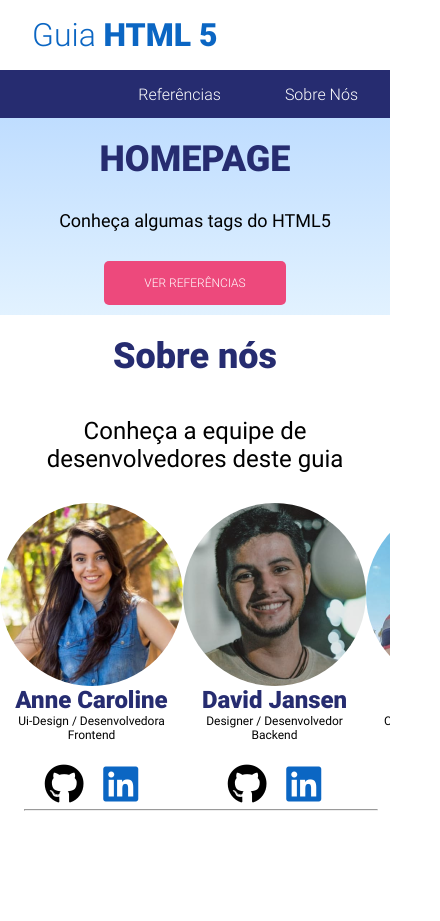
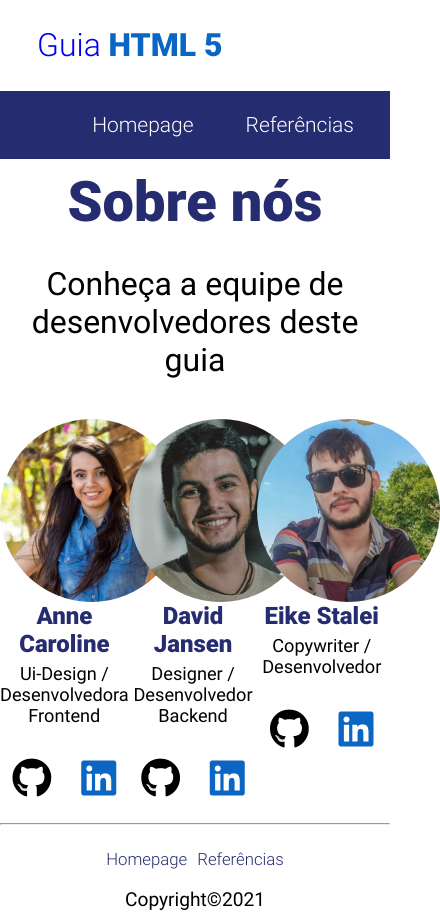
Before and after one commit to DWalterJansen/desenvolvimento-web-2021-html5ref, a plain HTML site: page sobrenos.html in a window 390 px wide. Shown: the whole page, 440 px wide, since content can reach past the window. Before the commit the page ends 844 px from the top, so only its background shows below. Drawn offline with Linux system fonts and the light colour scheme.

Commit message:
:art: Correção css

```diff
--- a/css/style.css
+++ b/css/style.css
@@ -1,4 +1,22 @@
-/* ANCHOR Definindo as constantes */
+/********************************************************************************
+*                           ORGANIZAÇÃO DO ARQUIVO CSS                          *
+*********************************************************************************
+* 1 - Declaração das variáveis utilizadas
+* 2 - Importação das fontes que serão utilizadas
+* 3 - Formatação padrão dos componentes (Ex.: h1, button, body, etc)
+* 4 - Header
+* 5 - Tools
+* 6 - Meet-Team
+* 7 - Team
+* 8 - References
+* 9 - Tag
+* 10 - Footer
+* 11 - Responsividade
+*/
+
+/*
+    ANCHOR 1 - Declaração das variáveis utilizadas
+*/
 :root {
     --color1: #262C70;
     --color2: #ED497C;
@@ -8,9 +26,12 @@
     --color6: #33A9DC;
     --color7: #E2F2FF;
     --color8: #0B66C3;
+    --color9: #FFFFFF;
+    --color10: #000000;
 }
-
-/* ANCHOR Importando as Fontes que serão utilizadas */
+/*
+    ANCHOR 2 - Importação das fontes que serão utilizadas
+*/
 @font-face {
     font-family: 'Roboto-Light';
     src: url(../fonts/Roboto-Light.ttf);
@@ -31,88 +52,91 @@
     font-family: 'Roboto-Black';
     src: url(../fonts/Roboto-Black.ttf);
 }
-
-/* ANCHOR Default Elements */
+/*
+    ANCHOR 3 - Formatação padrão dos componentes (Ex.: h1, button, body, etc)
+*/
 * {
     margin: 0;
     padding: 0;
 }
-html, body {
-    height: 100%;
-    overflow-x: hidden;
-}
 body {
     font-family: 'Roboto-Regular', Arial, Helvetica, sans-serif;
-    font-size: 12px;
-    margin: 0;
+    font-size: 14px;
 }
-.container {
-    width: 100%;
-    margin: 0 auto;
-}
-header {
-    width: 100%;
-}
-footer {
-    padding: 2em 0em;
-    margin: 0 1em 0 2em;
-}
-
 /* Button */
 button {
-    font-family: 'Roboto-Light', Arial, Helvetica, sans-serif;
-    padding: 15px 40px;
+    font-size: 1.2em;
+    padding: 10px 40px;
     border: none;
     border-radius: 5px;
-    font-size: 1.5em;
     text-transform: uppercase;
 }
-
-button a {
-    text-decoration: none;
-    color: white;
-}
-
-/* Grid */
-.row {
-    display: flex;
-    width: 100%;
-}
-
-/* ANCHOR Typography */
+/* Typography */
 h1 {
     color: var(--color1);
     font-family: 'Roboto-Black', Arial, Helvetica, sans-serif;
-    font-size: 5em;
+    font-size: 4em;
 }
 h2 {
     color: var(--color1);
     font-family: 'Roboto-Black', Arial, Helvetica, sans-serif;
-    font-size: 3rem;
+    font-size: 3em;
 }
 h3 {
     color: var(--color1);
     font-family: 'Roboto-Black', Arial, Helvetica, sans-serif;
     font-size: 1.5rem;
 }
-
-/* ANCHOR Header */
+/* Links */
+a {
+    display: inline-block;
+    cursor: pointer;
+    text-decoration: none;
+    font-size: 1em;
+    padding: 20px 5px;
+}
+a:hover,
+a:active,
+a:visited {
+    display: inline-block;
+    cursor: pointer;
+    padding: 20px 5px;
+}
+/* Classes padrões utilizadas */
+.container {
+    width: 100%;
+    margin: 0 auto;
+}
+.row {
+    /* display: flex; */
+    width: 100%;
+}
+/*
+    ANCHOR 4 - Header
+*/
+/* Logo */
 .header-title {
     color: var(--color8);
-    padding: .5em 1em;
+    padding: .2em 1em;
     font-size: 2rem;
     font-family: 'Roboto-Light', Arial, Helvetica, sans-serif;
+}
+.header-title a:hover,
+.header-title a:visited,
+.header-title a:active {
+    color: var(--color8);
 }
 .header-title span {
     color: var(--color8);
     font-size: 2rem;
     font-family: 'Roboto-Black', Arial, Helvetica, sans-serif;
 }
-/* Header: Barra de Navegação */
+/* Barra de Navegação */
 .header-tabs {
     height: 3rem;
     color: var(--color5);
     background-color: var(--color1);
+    padding: 10px;
     display: flex;
     justify-content: flex-end;
     align-items: center;
@@ -129,30 +153,25 @@ h3 {
 .a-routes {
     color: white;
     border: none;
-    margin: 0em 2em;
-    padding: 15px 0;
-    display: inline-block;
-    cursor: pointer;
-    text-decoration: none;
-    font-size: 1rem;
+    margin: 0em 1em;
+    font-size: 1.5em;
 }
 .a-routes:hover {
     color: white;
-    padding: 14px 10px;
-    display: inline-block;
-    cursor: pointer;
     background-color: rgba(11, 102, 195, 0.5);
     border-bottom: 3px solid var(--color6);
 }
-/* Header: Banner */
+/* Banner */
 .banner {
     position: relative;
     width: 100%;
     background-image: linear-gradient( #BFDDFF, #E2F2FF);
 }
-.banner .cols {
-    width: 50%;
+.banner .row {
+    display: grid;
+    grid-template-columns: 50% 50%;
 }
+/* Texto */
 .banner-home-page {
     position: relative;
     align-self: center;
@@ -169,68 +188,53 @@ h3 {
     background: var(--color2);
     color: white;
 }
+.banner-home-page button a:active,
+.banner-home-page button a:hover,
+.banner-home-page button a:visited {
+    color: white;
+}
+/* Imagem */
 #img-home-page {
-    display: block;
+    display: flex;
     margin: auto;
     width: 90%;
-    /* max-width: 50rem;
-    opacity: 0.5; */
 }
-/* ANCHOR Sections */
-/* Ferramentas */
-#tools .cols {
-    margin: 25px 10px 0 10px;
-    width: 33%;
+/*
+    ANCHOR 5 - Tools
+*/
+#tools {
+    margin: 25px 0 0 0;
+    width: 100%;
     display: flex;
     align-items: center;
-	justify-content: center;
     text-align: center;
 }
-/* .circle {
-    display: block;
-    border-radius: 50%;
-    margin: 10px;
+#tools .row {
+    display: grid;
+    grid-template-columns: 33% 33% 33%;
 }
-.circle-externo {
-    position: relative;
-    width: 150px;
-    height: 150px;
-    background-color: #F1EFEF;
-}
-.circle-interno {
-    position: absolute;
-    vertical-align: middle;
-    width: 130px;
-    height: 130px;
-    background-color: #E5E5E5;
-}
-.circle-interno img {
-    display: block;
-    margin-top: 15%;
-    margin-left: auto;
-    margin-right: auto
-}  */
 .text-tools {
-    margin: 10px 0;
+    margin: 10px auto;
     padding: 0 15px;
-}
-.text-tools p {
-    font-size: 1.7em;
-    padding-top: 5px;
 }
 .text-tools #tools-title {
     text-transform: uppercase;
-    font-weight: bold;
     font-size: 2em;
     padding-bottom: 5px;
+    font-family: 'Roboto-Medium', Arial, Helvetica, sans-serif;
 }
-/* Conheça o time */
+.text-tools p {
+    font-size: 1.5em;
+    padding-top: 5px;
+}
+/*
+    ANCHOR 6 - Meet-Team
+*/
 #meet-team {
     background-color: var(--color3);
     margin: 20px 0 0 0;
 }
-#meet-team .row .cols {
-    display: flex;
+#meet-team .row{
     align-items: center;
 	justify-content: center;
     text-align: center;
@@ -241,57 +245,80 @@ h3 {
     padding: 10px 0;
 }
 #meet-team p {
-    font-size: 2em;
+    font-size: 1.5em;
     padding: 10px 0;
 }
-button {
+#meet-team button {
     margin-top: 20px;
     background: var(--color8);
     color: white;
 }
-.content h1, h3, p, .icons {
+#meet-team button a:hover,
+#meet-team button a:hover,
+#meet-team button a:visited  {
+    margin-top: 20px;
+    background: var(--color8);
+    color: white;
+}
+/*
+    ANCHOR 7 - Team
+*/
+#team {
+    margin-top: 10px;
+}
+#team .row {
+    display: grid;
+    grid-template-columns: 33% 33% 33%;
+}
+#team h1, h3, p, .icons {
     text-align: center;
     margin-bottom: 0;
 }
-.content p {
-    font-size: 1.5rem;
+#team p {
+    font-size: 2rem;
     padding: 30px 0;
-    margin-top: 0;
+    margin-bottom: 5px;
 }
-.content .row .img-integrante {
+#team .row .img-integrante {
     display: block;
-    margin-left: auto;
-    margin-right: auto;
+    margin: 5px auto 0 auto;
     border-radius: 50%;
     width: 183px;
 }
-.content .row p {
-    padding: 0;
-    font-size: 1em;
+#team .row p {
+    padding: 5px 0;
+    font-size: 1.3em;
 }
-.content .icons {
+#team .icons {
     font-size: 40px;
-    padding-top: 20px;
 }
-.content .icons a {
+#team .icons a {
     text-decoration: none;
     cursor: pointer;
     border: none;
 }
-.content .github-icon {
+#team .github-icon {
     color: black;
     padding: 0 5px
 }
-.content .linkedin-icon {
+#team .linkedin-icon {
     color: var(--color8);
     padding: 0 5px;
 }
-/* FOOTER */
+/*
+    ANCHOR 8 - References
+*/
+/*
+    ANCHOR 9 - Tag
+*/
+/*
+    ANCHOR 10 - Footer
+*/
 #footer-home {
     padding-top: 0;
 }
 footer hr {
-    margin-bottom: 20px;
+    margin-bottom: 10px;
     padding: 0;
 }
 .footer-copy {
@@ -300,7 +327,9 @@ footer hr {
     text-align: center;
     justify-content: center;
     padding-top: 5px;
+    margin-bottom: 10px;
 }
+/* Barra de Navegação */
 .footer-tabs {
     height: 3rem;
     color: var(--color1);
@@ -313,79 +342,18 @@ footer hr {
     margin: 0;
     padding: 0;
     list-style: none;
-    justify-content: center;
 }
 .footer-tabs ul li {
     float: left;
 }
-ul li .a-routes-footer {
+ul li .a-routes-footer,
+ul li .a-routes-footer:hover,
+ul li .a-routes-footer:active,
+ul li .a-routes-footer:visited {
     border: none;
     color: var(--color1);
-    padding: 0 1em;
-    display: inline-block;
-    cursor: pointer;
-    text-decoration: none;
-    font-size: 1rem;
+    font-size: 1.2em;
 }
-
-/* ANCHOR media queries */
-/* Extra small devices (portrait phones, less than 576px) */
-@media (max-width: 575.98px) {
-    h1 {
-        font-size: 3em;
-        padding: 20px 0 10px 0;
-        text-align: center;
-    }
-    /* Banner Principal - HOMEPAGE */
-    .banner .cols {
-        width: 100%;
-        align-self: center;
-        padding: 0;
-        margin: 0 auto;
-    }
-    div.cols.img-home-page {
-        display: none;
-    }
-    .banner-home-page p {
-        font-size: 1.5em;
-        text-align: center;
-    }
-    .banner-home-page button {
-        display: flex;
-        margin: 10px auto;
-        font-size: 1em;
-    }
-    /* Section Conheça o time */
-    #meet-team h2 {
-        font-size: 3em;
-    }
-    #meet-team p {
-        font-size: 1.5em;
-    }
-    #meet-team button {
-        font-size: 1em;
-    }
-}
-
-/* Small devices (landscape phones, 576px and up) */
-@media (min-width: 576px) and (max-width: 767.98px) {
-    h1 {
-        font-size: 4em;
-        padding: 10px 0;
-    }
-}
-
-/* Medium devices (tablets, 768px and up) */
-@media (min-width: 768px) and (max-width: 991.98px) {
-
-}
-
-/* Large devices (desktops, 992px and up) */
-@media (min-width: 992px) and (max-width: 1199.98px) {
-
-}
-
-/* Extra large devices (large desktops, 1200px and up) */
-@media (min-width: 1200px) {
-
-}
+/*
+    ANCHOR 11 - Responsividade
+*/
--- a/sobrenos.html
+++ b/sobrenos.html
@@ -21,34 +21,24 @@
    <header>
     <div class="container">
         <div class="header-title">
-            Guia <span>HTML 5</span>
+            <a href="index.html">Guia <span>HTML 5</span></a>
         </div>
         <nav class="header-tabs">
             <ul>
+                <li><a class="a-routes" href="index.html">Homepage</a></li>
                 <li><a class="a-routes" href="referencias.html">Referências</a></li>
-                <li><a class="a-routes" href="sobrenos.html">Sobre Nós</a></li>
             </ul>
         </nav>
-
-        <section class="banner">
-            <div class="row">
-                <div class="cols banner-home-page" >
-                    <h1>HOMEPAGE</h1>
-                    <p>Conheça algumas tags do HTML5</p>
-                    <button><a href="referencias.html">Ver Referências</a></button>
-                </div>
-                <div class="cols img-home-page">
-                    <img id="img-home-page" src="images/home-page-image.png" alt="">
-                </div>
-            </div>
-        </section>
     </div>
     </header>
-    <div class="content">
+
+    <!-- ANCHOR Team -->
+    <menu id="team">
+        <div class="container">
             <h1>Sobre nós</h1>
             <p>Conheça a equipe de desenvolvedores deste guia</p>
             <div class="row">
-            <div class="col-3">
+                <div>
                     <img class="img-integrante" src="images/anne-integrante.png" alt="Avatar">
                     <h3>Anne Caroline</h3>
                     <p>Ui-Design / Desenvolvedora Frontend</p>
@@ -57,7 +47,7 @@
                         <a href="https://www.linkedin.com/in/anne-caroline-pena-dos-santos-4b921618b/" target="_blank"><i class="fab fa-linkedin linkedin-icon"></i></a>
                     </div>
                 </div>
-            <div class="col-3">
+                <div>
                     <img class="img-integrante" src="images/david-integrante.png" alt="Avatar">
                     <h3>David Jansen</h3>
                     <p>Designer / Desenvolvedor Backend</p>
@@ -66,7 +56,7 @@
                         <a href="https://www.linkedin.com/in/david-w-jansen-2080b01a8/" target="_blank"><i class="fab fa-linkedin linkedin-icon"></i></a>
                     </div>
                 </div>
-            <div class="col-3">
+                <div>
                     <img class="img-integrante" src="images/eike-integrante.png" alt="Avatar">
                     <h3>Eike Stalei</h3>
                     <p>Copywriter / Desenvolvedor</p>
@@ -77,15 +67,17 @@
                 </div>
             </div>
         </div>
+    </menu>
+
     <!-- ANCHOR Footer -->
-    <footer id="footer-home">
+    <footer>
         <hr>
-        <nav class="footer-tabs">
+        <div class="footer-tabs">
             <ul>
+                <li><a class="a-routes-footer" href="index.html">Homepage</a></li>
                 <li><a class="a-routes-footer" href="referencias.html">Referências</a></li>
-                <li><a class="a-routes-footer" href="sobrenos.html">Sobre Nós</a></li>
             </ul>
-        </nav>
+        </div>
         <span class="footer-copy">Copyright&copy;2021</span>
     </footer>
 </body>
```
Also changed, not shown: index.html (+13 -23 lines), referencias.html (+13 -21 lines). Lines whose indentation alone changed are shown as unchanged.
